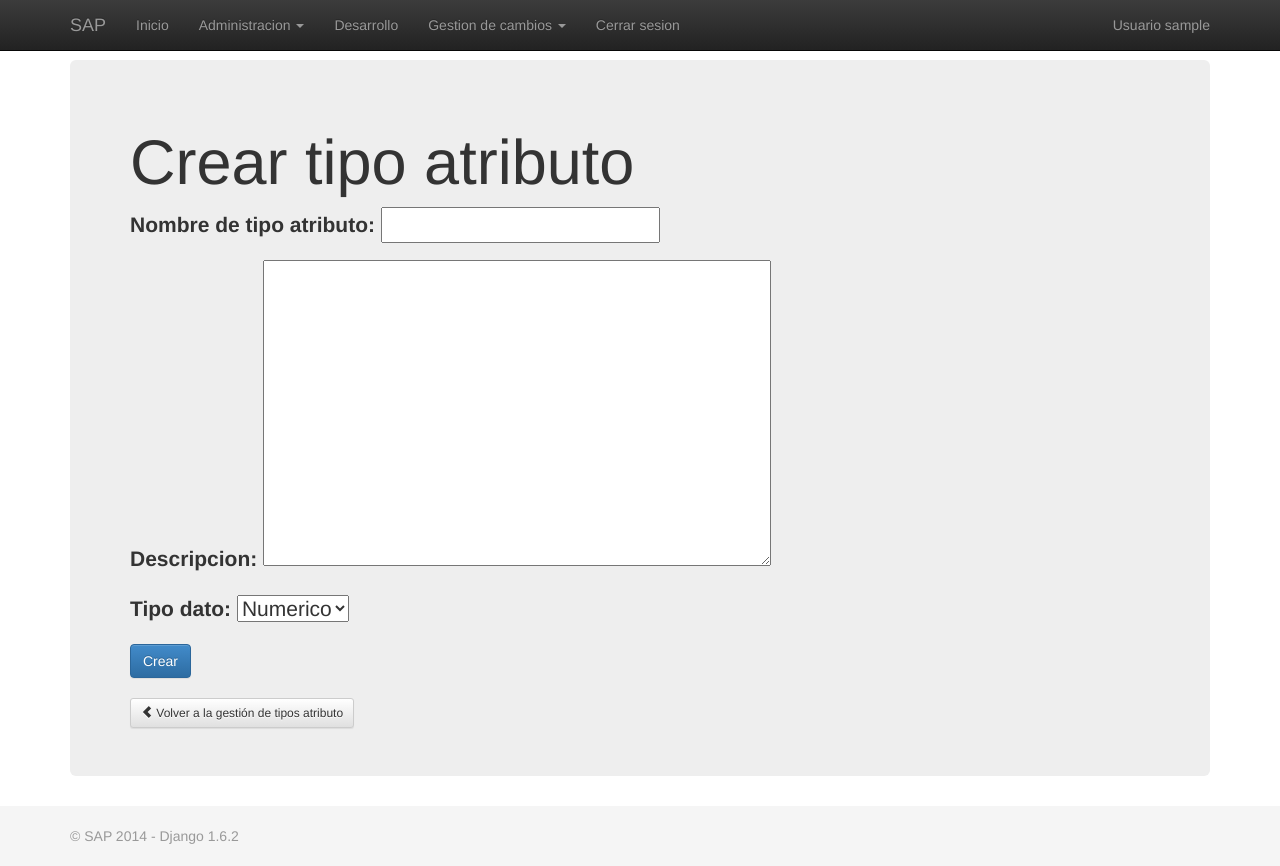
After one commit to 9andresc/proyecto-sap, a Django app: page /administracion/gestion_tipos_atributo/crear_tipo_atributo/ in a window 1280 px wide. The commit adds this page. Run offline with Django 3.2, Linux system fonts and the light colour scheme; the visitor is signed in with stand-in values (Sample User, id 1); some libraries are stand-ins or nearby versions.

Commit message:
Creación de la vista crear tipo de atributo, creación del html crear tipo de atributo, añadida la url del html crear tipo de atributo, creado el formulario para crear un tipo de atributo.

```diff
--- a/sap/administracion/forms.py
+++ b/sap/administracion/forms.py
@@ -1,6 +1,7 @@
 from django import forms
 from django.contrib.auth.models import User
 from administracion.models import Rol
+from administracion.models import TipoAtributo, TIPO_DATO
 
 class CrearUsuarioForm(forms.Form):
     username = forms.CharField(label="Nombre de usuario", widget=forms.TextInput(), required=True)
@@ -79,3 +80,16 @@ class ModificarRolForm(forms.Form):
         except Rol.DoesNotExist:
             return nombre
         raise forms.ValidationError('Nombre de rol ya registrado')
+
+class CrearTipoAtributoForm(forms.Form):
+    nombre = forms.CharField(label="Nombre de tipo atributo", widget=forms.TextInput(), required=True)
+    descripcion = forms.CharField(label="Descripcion", widget=forms.Textarea(), required=True)
+    tipo_dato = forms.ChoiceField(label="Tipo dato",choices=TIPO_DATO, required=True)
+
+    def clean_nombre(self):
+        nombre = self.cleaned_data['nombre']
+        try:
+            tipo_atributo = TipoAtributo.objects.get(nombre=nombre)
+        except TipoAtributo.DoesNotExist:
+            return nombre
+        raise forms.ValidationError('Nombre de tipo atributo ya registrado')
--- a/sap/administracion/models.py
+++ b/sap/administracion/models.py
@@ -18,7 +18,7 @@ class Rol(models.Model):
 TIPO_DATO = (
     (0, "Numerico"),
     (1, "Fecha"),
-    (2, "Tecto"),
+    (2, "Texto"),
     (3, "Logico"),
 )
 
--- /dev/null
+++ b/sap/administracion/templates/tipo_atributo/crear_tipo_atributo.html
@@ -0,0 +1,16 @@
+{% extends "base.html" %}
+{% block title %}SAP - Crear tipo atributo{% endblock %}
+{% block content %}
+<div class="jumbotron">
+	<div class="bs-example">
+		<h1>Crear tipo atributo</h1>
+		<form class="form-horizontal" method="POST">
+			{% csrf_token %}
+			{{ form.as_p }}
+            <button type="submit" class="btn btn-primary">Crear</button>
+		</form>
+		<br>
+		<a class="btn btn-sm btn-default" href="{% url 'vista_gestion_tipos_atributo' %}"><span class="glyphicon glyphicon-chevron-left"></span> Volver a la gestión de tipos atributo</a>
+	</div>
+</div>
+{% endblock %}
--- a/sap/administracion/urls.py
+++ b/sap/administracion/urls.py
@@ -1,7 +1,7 @@
 from django.conf.urls import patterns, url
 from administracion.views import crear_usuario_view, gestion_usuarios_view, visualizar_usuario_view, modificar_usuario_view, eliminar_usuario_view, roles_usuario_view, agregar_rol_view, confirmacion_agregar_rol_view, confirmacion_quitar_rol_view
 from administracion.views import gestion_roles_view, crear_rol_view, visualizar_rol_view, modificar_rol_view, eliminar_rol_view, permisos_rol_view, agregar_permiso_view, confirmacion_agregar_permiso_view, quitar_permiso_view
-from administracion.views import gestion_tipos_atributo_view
+from administracion.views import gestion_tipos_atributo_view, crear_tipo_atributo_view
 
 urlpatterns = patterns('',
     url(r'^administracion/gestion_usuarios/$', gestion_usuarios_view, name="vista_gestion_usuarios"),
@@ -23,4 +23,5 @@ urlpatterns = patterns('',
     url(r'^administracion/gestion_roles/confirmacion_agregar_permiso/rol/(?P<id_rol>.*)/(?P<id_permiso>.*)/$', confirmacion_agregar_permiso_view, name="vista_confirmacion_agregar_permiso"),
     url(r'^administracion/gestion_roles/quitar_permiso/rol/(?P<id_rol>.*)/(?P<id_permiso>.*)/$', quitar_permiso_view, name="vista_quitar_agregar_permiso"),
     url(r'^administracion/gestion_tipos_atributo/$', gestion_tipos_atributo_view, name="vista_gestion_tipos_atributo"),
+    url(r'^administracion/gestion_tipos_atributo/crear_tipo_atributo/$', crear_tipo_atributo_view, name="vista_crear_tipo_atributo"),
 )
--- a/sap/administracion/views.py
+++ b/sap/administracion/views.py
@@ -3,7 +3,7 @@ from django.template import RequestContext
 from django.contrib.auth.models import User
 from django.http.response import HttpResponseRedirect
 from django.contrib.auth.decorators import login_required
-from administracion.forms import CrearUsuarioForm, ModificarUsuarioForm, CrearRolForm, ModificarRolForm
+from administracion.forms import CrearUsuarioForm, ModificarUsuarioForm, CrearRolForm, ModificarRolForm, CrearTipoAtributoForm
 from administracion.models import Rol, Permiso,TipoAtributo
 
 @login_required(login_url='/login/')
@@ -218,3 +218,23 @@ def gestion_tipos_atributo_view(request):
     tipos_atributo = TipoAtributo.objects.all()
     ctx = {'tipos_atributo': tipos_atributo}
     return render_to_response('tipo_atributo/gestion_tipos_atributo.html', ctx, context_instance=RequestContext(request))
+
+
+@login_required(login_url='/login/')
+def crear_tipo_atributo_view(request):
+    form = CrearTipoAtributoForm()
+    if request.method == "POST":
+        form = CrearTipoAtributoForm(request.POST)
+        if form.is_valid():
+            nombre = form.cleaned_data['nombre']
+            descripcion = form.cleaned_data['descripcion']
+            tipo_dato = form.cleaned_data['tipo_dato']
+            tipo_atributo = TipoAtributo.objects.create(nombre=nombre, descripcion=descripcion, tipo_dato=tipo_dato)
+            tipo_atributo.save()
+            return HttpResponseRedirect('/administracion/gestion_roles/')
+
+        else:
+            ctx = {'form':form}
+            return render_to_response('tipo_atributo/crear_tipo_atributo.html', ctx, context_instance=RequestContext(request))
+    ctx = {'form':form}
+    return render_to_response('tipo_atributo/crear_tipo_atributo.html', ctx, context_instance=RequestContext(request))
```
Also changed, not shown: sap/administracion/templates/tipo_atributo/gestion_tipos_atributo.html (+4 -4 lines).
